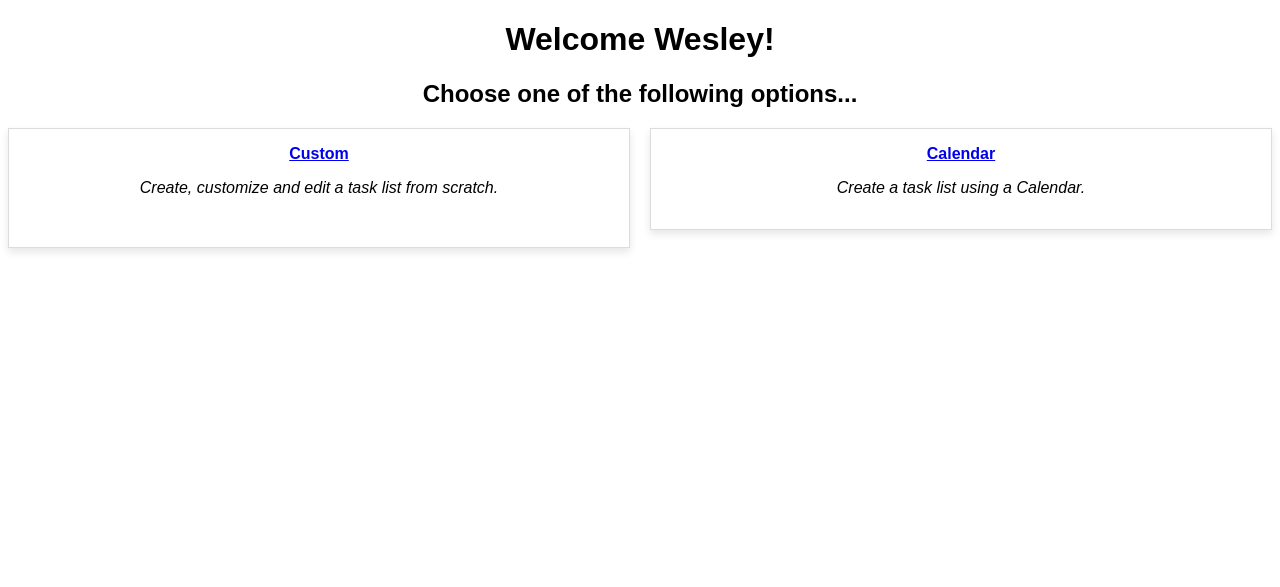
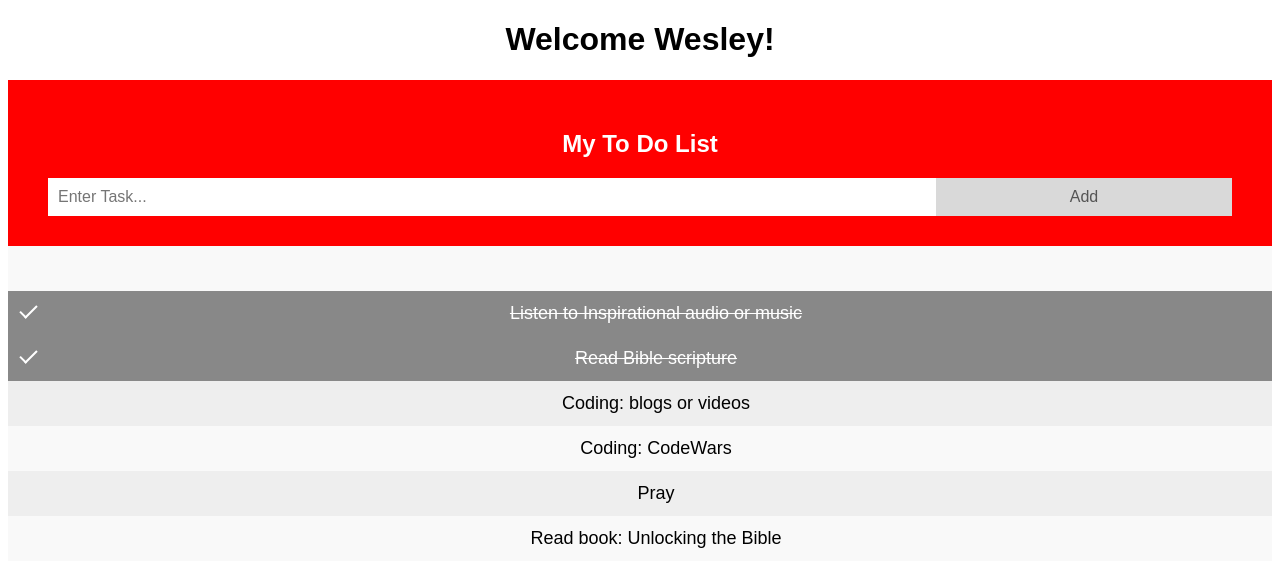
Before and after one commit to ross-dotcom/WebApp, a Django app: page / in a window 1280 px wide. Shown: the top 587 px of the page. Run offline with Django 3.2, Linux system fonts and the light colour scheme; a user stored in the database is signed in.

Commit message:
Deleted calendar.html and custom.html, changed layout of index.html page: added option to add a task. Still working on fixing JavaScript.

```diff
--- a/todo/accounts/templates/accounts/index.html
+++ b/todo/accounts/templates/accounts/index.html
@@ -1,6 +1,9 @@
 <!DOCTYPE html>
 <html lang="en">
     <head>
+        <!--{% load static %}
+        <link rel="stylesheet" href="{% static 'js/app.js' %}"-->
+        <script src="/static/js/app.js"></script>
         <meta charset="utf-8">
         <meta name="description" content="To-Do Web Application">
         <meta name="author" content="Wesley Ross">
@@ -15,42 +18,108 @@
         * {
             box-sizing: border-box;
         }
-        .c {
-            float: left;
-            width: 50%;
-            padding: 0 10px;
+        ul {
+            margin: 0;
+            padding: 0;
         }
-        .r {margin: 0 -10px;}
-        .r:after {
+        ul li {
+            cursor: pointer;
+            position: relative;
+            padding: 12px 8px 12px 40px;
+            background: #eee;
+            font-size: 18px;
+            transition: 0.2s;
+
+            -webkit-user-select: none;
+            -moz-user-select: none;
+            -ms-user-select: none;
+            user-select: none;
+        }
+        ul li:nth-child(odd) {
+            background: #f9f9f9;
+        }
+        ul li:hover {
+            background: #ddd;
+        }
+        ul li.checked {
+            background: #888;
+            color: #fff;
+            text-decoration: line-through;
+        }
+        ul li.checked::before {
+            content: '';
+            position: absolute;
+            border-color: #fff;
+            border-style: solid;
+            border-width: 0 2px 2px 0;
+            top: 10px;
+            left: 16px;
+            transform: rotate(45deg);
+            height: 15px;
+            width: 7px;
+        }
+        .close {
+            position: absolute;
+            right: 0;
+            top: 0;
+            padding: 12px 16px 12px 16px;
+        }
+        .close:hover {
+            background-color: #f44336;
+        }
+        .header {
+            color: white;
+            background-color: #ff0000;
+            padding: 30px 40px;
+            color: white;
+            text-align: center;
+        }
+        .header:after {
             content: "";
             display: table;
             clear: both;
         }
-        .card {
-            box-shadow: 0 4px 8px 0 rgba(0, 0, 0, 0.1);
-            padding: 16px;
+        input {
+            margin: 0;
+            border: none;
+            border-radius: 0;
+            width: 75%;
+            padding: 10px;
+            float: left;
+            font-size: 16px;
+        }
+        .addBtn {
+            padding: 10px;
+            width: 25%;
+            background: #d9d9d9;
+            color: #555;
+            float: left;
             text-align: center;
-            background-color: white;
-            border-radius: 0px;
+            font-size: 16px;
+            cursor: pointer;
+            transition: 0.3s;
+            border-radius: 0;
+        }
+        .addBtn:hover {
+            background-color: #bbb;
         }
     </style>
     <body>
         <h1>Welcome {{user|title}}!</h1>
-        <h2>Choose one of the following options...</h2>
-        <div class="r">
-            <div class="c">
-              <div class="card" style="border: 1px solid #dcdcdc;">
-                <a href="custom.html" style="font-weight: bold;">Custom</a>
-                    <p><i>Create, customize and edit a task list from scratch.</i></p>
-                    <br>
-              </div>
-            </div>
-            <div class="c">
-              <div class="card" style="border: 1px solid #dcdcdc;">
-                <a href="calendar.html" style="font-weight: bold;">Calendar</a>
-                    <p><i>Create a task list using a Calendar.</i></p>
-              </div>
-            </div>
+        <div id="myDIV" class="header">
+            <h2>My To Do List</h2>
+            <input type="text" id="myInput" placeholder="Enter Task...">
+            <span onclick="newElement()" class="addBtn">Add</span>
         </div>
+
+        <ul id="myUL">
+            <li></li>
+            <li class="checked">Listen to Inspirational audio or music</li>
+            <li class="checked">Read Bible scripture</li>
+            <li>Coding: blogs or videos</li>
+            <li>Coding: CodeWars</li>
+            <li>Pray</li>
+            <li>Read book: Unlocking the Bible</li>
+        </ul>
     </body>
 </html>
--- a/todo/todo/settings.py
+++ b/todo/todo/settings.py
@@ -55,7 +55,7 @@ ROOT_URLCONF = 'todo.urls'
 TEMPLATES = [
     {
         'BACKEND': 'django.template.backends.django.DjangoTemplates',
-        'DIRS': [],
+        'DIRS': [os.path.join(BASE_DIR, 'templates')],
         'APP_DIRS': True,
         'OPTIONS': {
             'context_processors': [
@@ -121,3 +121,5 @@ USE_TZ = True
 STATIC_URL = '/static/'
 
 LOGIN_REDIRECT_URL = 'home'
+
+STATICFILES_DIRS = [os.path.join(BASE_DIR, 'static')]
```
Also changed, not shown: todo/accounts/templates/accounts/custom.html (deleted, +0 -56 lines), todo/static/js/app.js (added, +55 -0 lines), todo/accounts/templates/accounts/calendar.html (deleted), todo/db.sqlite3.
